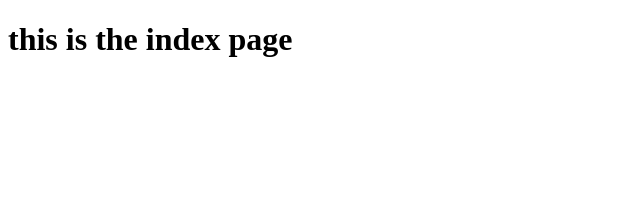
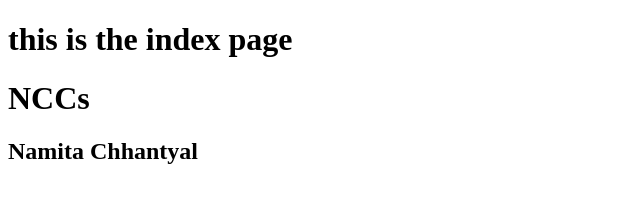
Before and after one commit to namitaChhantyal/webdevelopmentNamita, a plain HTML site: page index.html in a window 1280 px wide. Shown: the whole page, without its empty margins (0-640 px from the left). Drawn offline with Linux system fonts and the light colour scheme.

Commit message:
Initial Commit

```diff
--- a/index.html
+++ b/index.html
@@ -4,4 +4,6 @@
 </head>
 <body>
     <h1>this is the index page</h1>
+    <h1>NCCs</h1>
+    <h2>Namita Chhantyal</h2>
 </body>
```
